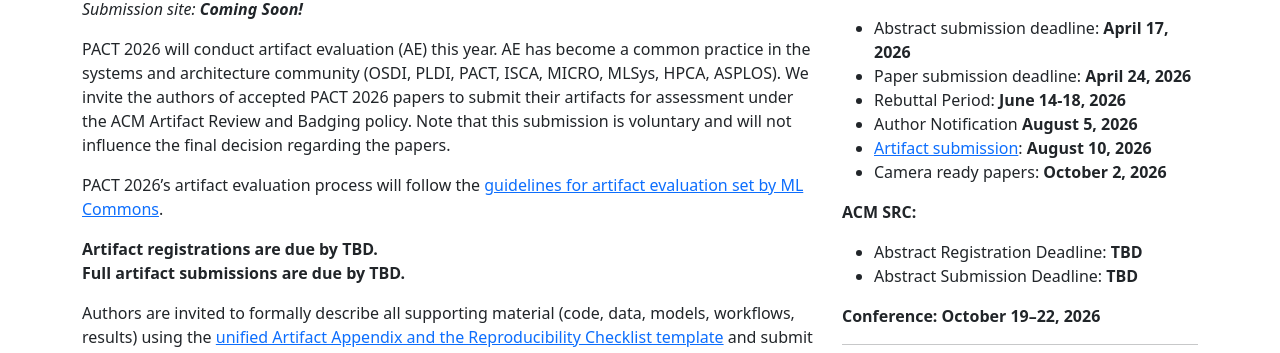
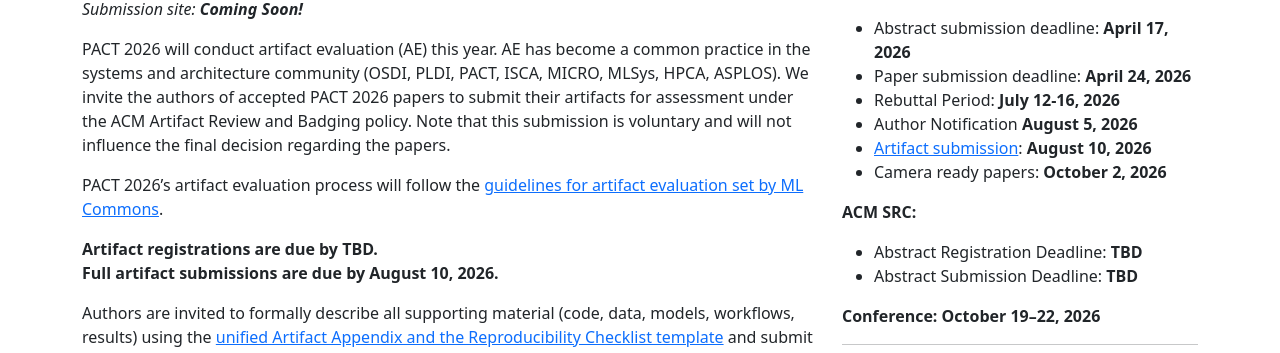
Before and after one commit to pact2026/pact2026.github.io, a Jekyll site: the page built from ae/index.md, in a window 1280 px wide and 900 px high. Shown: the part 232-585 px from the top of the window. Built offline with Jekyll 4.4.1, drawn with Linux system fonts in a browser that asks for light colours.

Commit message:
web: update cfp dates

```diff
--- a/_includes/sidebar.html
+++ b/_includes/sidebar.html
@@ -35,7 +35,7 @@
   <li>
 
         Rebuttal Period:
-       <b>June 14-18, 2026</b>
+       <b>July 12-16, 2026</b>
 
   </li>
   <li>
--- a/ae/index.md
+++ b/ae/index.md
@@ -17,7 +17,7 @@
 PACT 2026's artifact evaluation process will follow the [guidelines for artifact evaluation set by ML Commons](https://github.com/ctuning/artifact-evaluation/blob/master/docs/submission.md).
 
 **Artifact registrations are due by TBD.**
- **Full artifact submissions are due by TBD.**
+ **Full artifact submissions are due by August 10, 2026.**
 
 Authors are invited to formally describe all supporting material (code, data, models, workflows, results) using the [unified Artifact Appendix and the Reproducibility Checklist template](https://github.com/ctuning/artifact-evaluation/blob/master/docs/checklist.md) and submit it to the [single-blind AE process](https://github.com/ctuning/artifact-evaluation/blob/master/docs/reviewing.md). Reviewers will then collaborate with the authors to evaluate their artifacts and assign the following [ACM reproducibility badges](https://www.acm.org/publications/policies/artifact-review-and-badging-current):
 
```
Also changed, not shown: submit/index.md (+2 -2 lines).
